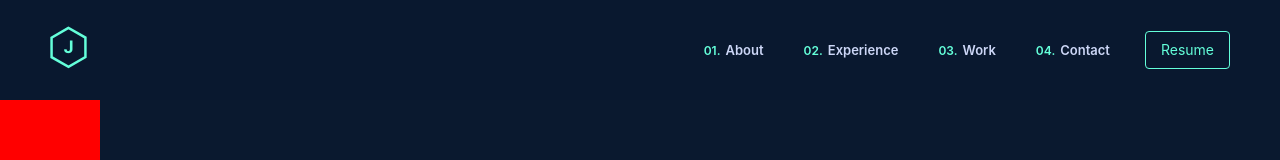
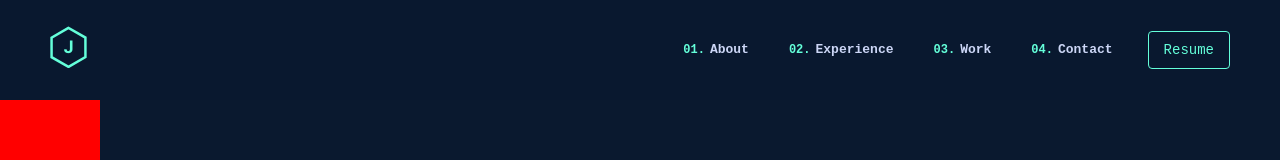
Before and after one commit to JosephBerm/Portfolio, a React (Create React App) app: page / in a window 1280 px wide. Shown: the top 160 px of the page. Built offline with nearby package versions, Linux system fonts and the light colour scheme.

Commit message:
added font families
also put --nav-height as a var in css.. Could be reused...

```diff
--- a/src/css/App.css
+++ b/src/css/App.css
@@ -21,6 +21,8 @@
 	--border-radius: 4px;
 	--nav-scroll-height: 70px;
 	--nav-shadow: rgba(2, 12, 27, 0.7);
+	--font-mono: "Courier New", Courier, monospace;
+	--font-sans: Arial, Helvetica, -apple-system, system-ui, sans-serif;
 }
 
 html {
@@ -34,6 +36,7 @@ body {
 	font-size: 2rem;
 	color: var(--slate);
 	background-color: var(--navy);
+	font-family: var(--font-sans);
 	/* style the overflow with the one Brittany Chiang did. */
 	/* overflow-y: scroll; */
 }
@@ -58,7 +61,7 @@ nav.navbar {
 	position: sticky;
 	top: 0;
 	left: 0;
-	min-height: 100px;
+	min-height: var(--nav-height);
 	padding: 0 50px;
 	background-color: rgba(10, 25, 47, 0.85);
 	display: flex;
@@ -67,7 +70,9 @@ nav.navbar {
 	transform: translateY(0);
 	backdrop-filter: blur(10px);
 	transition: var(--transition);
+	font-family: var(--font-mono);
 }
+
 nav.navbar.scrolled {
 	height: var(--nav-scroll-height);
 	box-shadow: 0 10px 30px -10px var(--nav-shadow);
```
